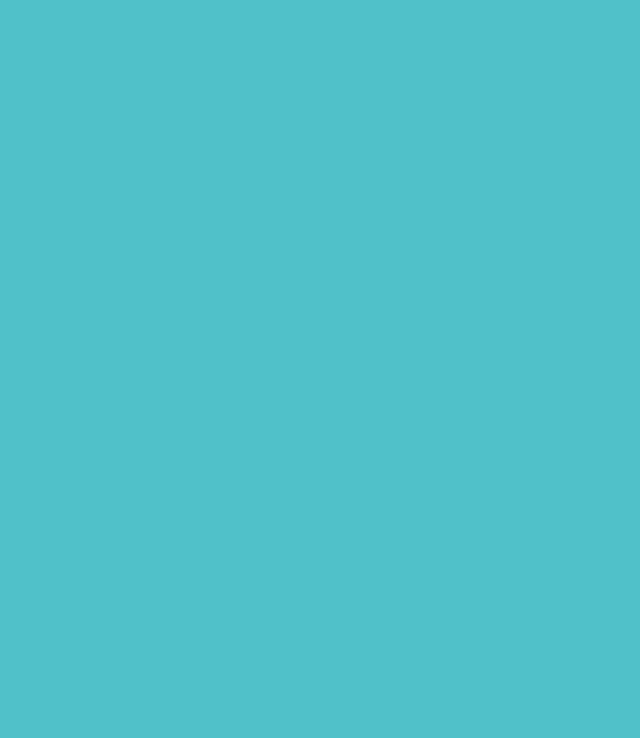
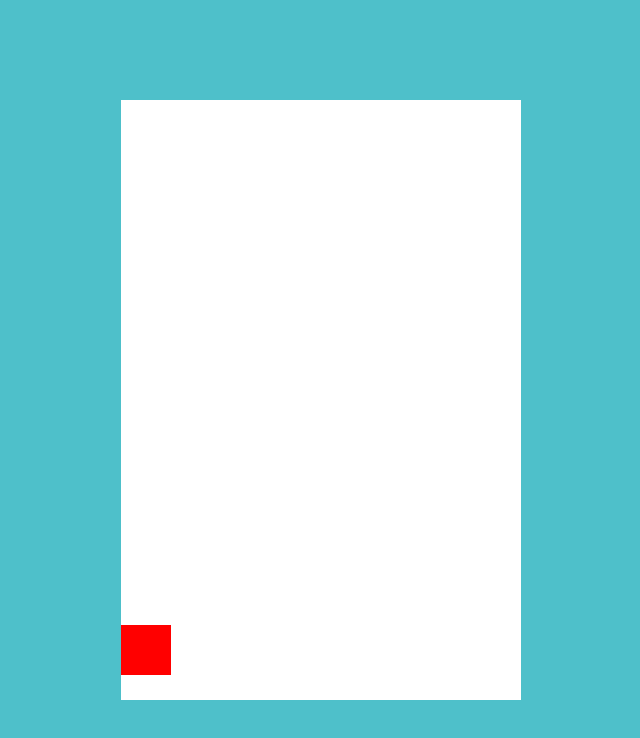
Before and after one commit to belebe13/flapbird, a plain HTML site: page index.html in a window 1280 px wide. Shown: the whole page, without its empty margins (319-959 px from the left). Drawn offline with Linux system fonts and the light colour scheme.

Commit message:
Update index.html

```diff
--- a/index.html
+++ b/index.html
@@ -7,4 +7,9 @@
     <title>Flappy Bird</title>
 </head>
 <body>
-    <div class="game
+    <div class="game-container">
+        <div class="bird"></div>
+    </div>
+    <script src="script.js"></script>
+</body>
+</html>
```
